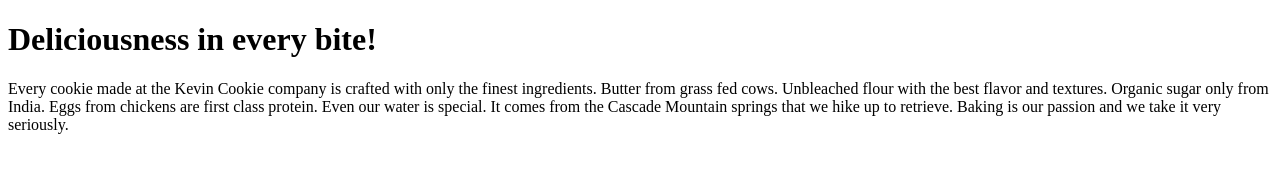
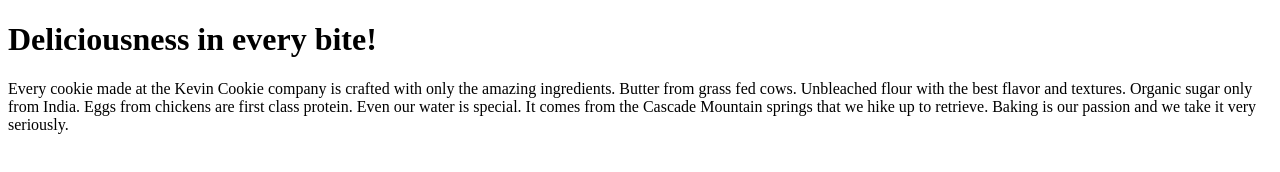
Before and after one commit to Raphy-angus/raphael-angus-, a plain HTML site: page index.htm in a window 1280 px wide. Drawn offline with Linux system fonts and the light colour scheme.

Commit message:
update index text

```diff
--- a/index.htm
+++ b/index.htm
@@ -3,7 +3,7 @@
 <body>
 
 <h1>Deliciousness in every bite!</h1>
-<p>Every cookie made at the Kevin Cookie company is crafted with only the finest ingredients. Butter from grass fed cows. Unbleached flour with the best flavor and textures. Organic sugar only from India. Eggs from chickens are first class protein. Even our water is special. It comes from the Cascade Mountain springs that we hike up to retrieve. Baking is our passion and we take it very seriously.</p>
+<p>Every cookie made at the Kevin Cookie company is crafted with only the amazing ingredients. Butter from grass fed cows. Unbleached flour with the best flavor and textures. Organic sugar only from India. Eggs from chickens are first class protein. Even our water is special. It comes from the Cascade Mountain springs that we hike up to retrieve. Baking is our passion and we take it very seriously.</p>
 
 </body>
 </html>
```
